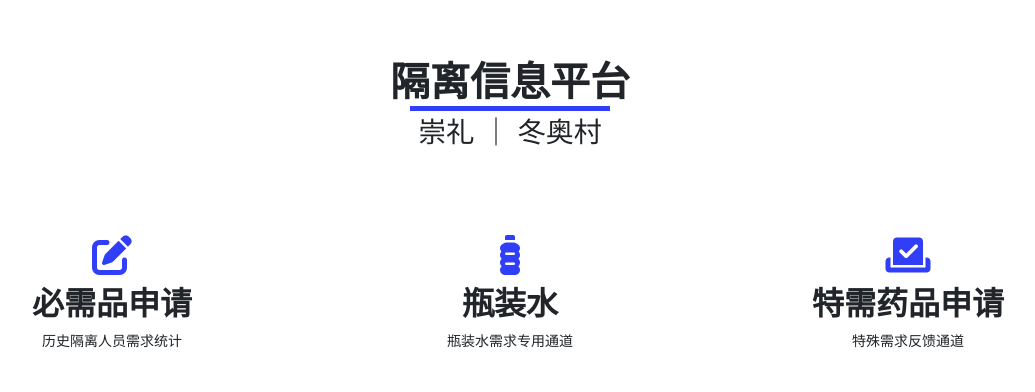
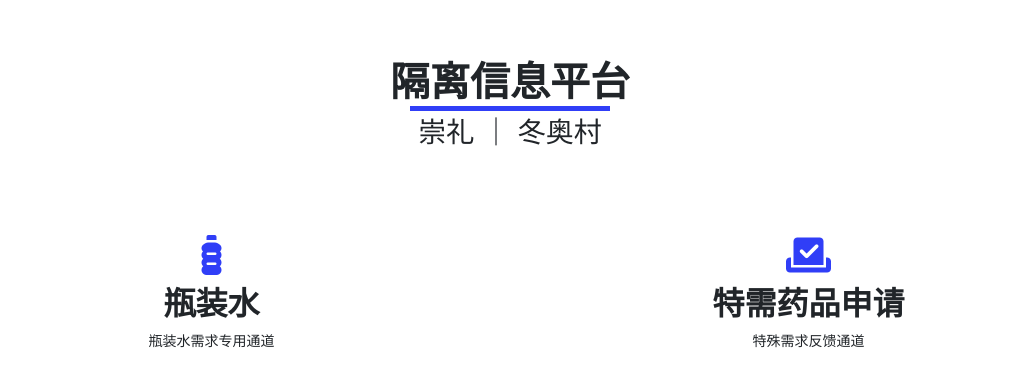
Before and after one commit to cyborgoat/covid19-quarantine-community, a Django app: page / in a window 1280 px wide. Shown: the part 73-465 px from the top of the page, without its empty margins (130-1165 px from the left). Run offline with Django 4.2, Linux system fonts and the light colour scheme; some libraries are stand-ins or nearby versions.

```diff
--- a/quarantine_community/templates/overview/components/responsive_service_section.html
+++ b/quarantine_community/templates/overview/components/responsive_service_section.html
@@ -4,15 +4,15 @@
     <h1>隔离信息平台</h1>
     <h3>崇礼 ｜ 冬奥村</h3>
     <div class="row">
-        <div class="service button"
-             onclick="javascrtpt:window.location.href='{% url 'plaza:supply-registration-form' %}'">
+{#        <div class="service button"#}
+{#             onclick="javascrtpt:window.location.href='{% url 'plaza:supply-registration-form' %}'">#}
             {#            <i class="fa-solid fa-chart-line"></i>#}
-            <i class="fa-solid fa-pen-to-square"></i>
-            <h2>必需品申请</h2>
-            <p>
-                历史隔离人员需求统计
-            </p>
-        </div>
+{#            <i class="fa-solid fa-pen-to-square"></i>#}
+{#            <h2>必需品申请</h2>#}
+{#            <p>#}
+{#                历史隔离人员需求统计#}
+{#            </p>#}
+{#        </div>#}
         <div class="service button"
              onclick="javascrtpt:window.location.href='{% url 'plaza:drinking-water-registration-form' %}'">
             <i class="fa-solid fa-bottle-water"></i>
```
